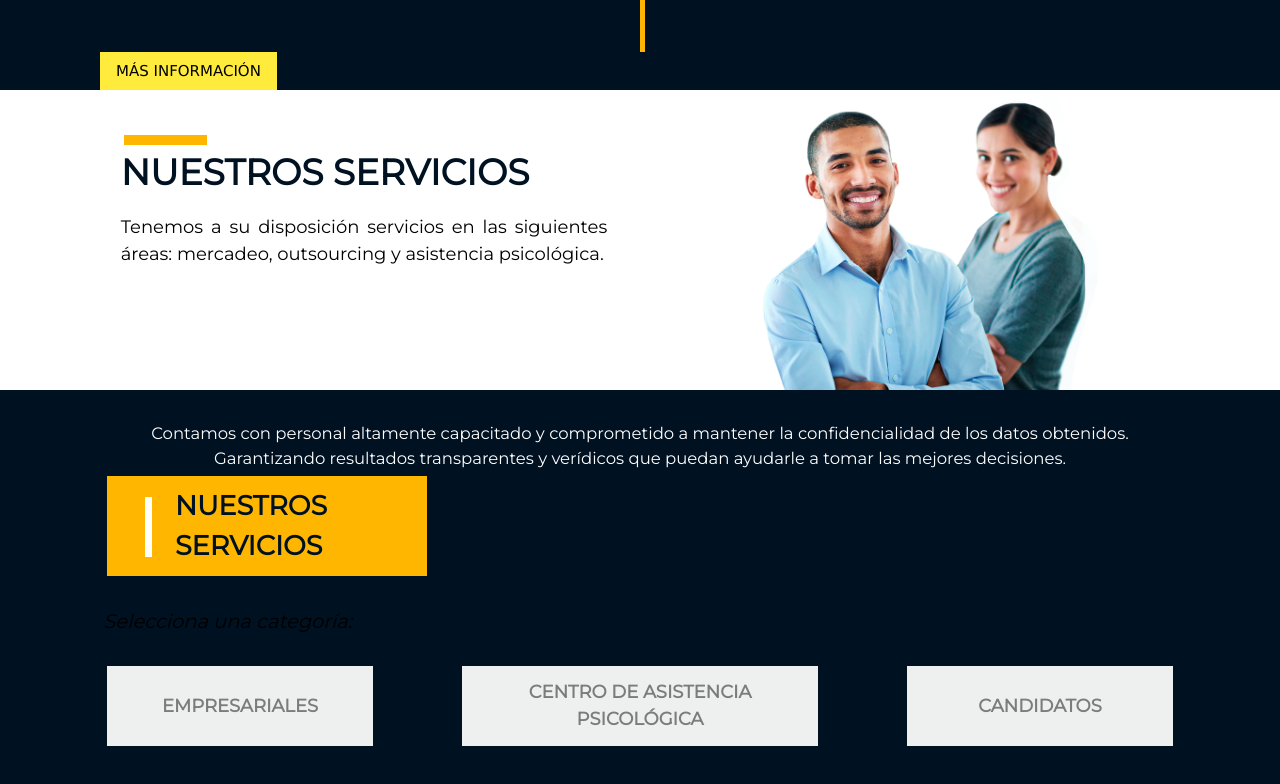
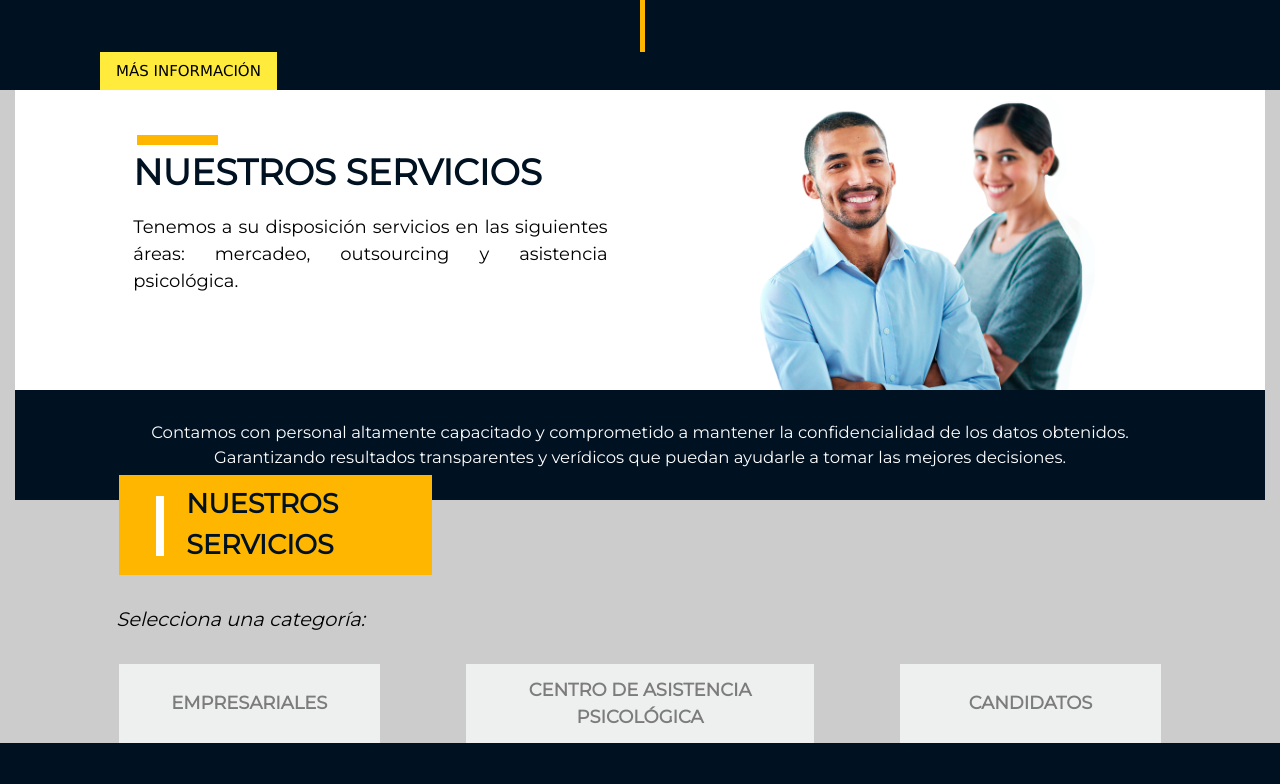
Before and after one commit to milomndz/milomndz.github.io, a plain HTML site: page index.html in a window 1280 px wide. Shown: the part 2081-2865 px from the top of the page. Drawn offline with nearby package versions, Linux system fonts and the light colour scheme.

Commit message:
Fix background

```diff
--- a/css/style.css
+++ b/css/style.css
@@ -5,7 +5,9 @@ navbar{
     font-family: 'Montserrat', sans-serif;
     font-size: 15px;
 }
-
+.serv{
+    background-color: #cccccc;
+}
 #principal{
     margin-top: 13vh;
     background-image: url("../img/fondo1.png");
--- a/index.html
+++ b/index.html
@@ -136,6 +136,7 @@
 
 
     <!--Aquí inicia la parte de Herberth-->
+   <div class="container-fluid serv">
     <div class="container-fluid">
         <div class="row">
             <div class="col-md-7 nues_ser">
@@ -575,6 +576,7 @@
         </div>
         <!--candidatos end-->
     </div>
+   </div>
     <!--Aquí acaba la parte de Herberth-->
 
     <div class="container-fluid" id="contact">
```
Lines whose indentation alone changed are shown as unchanged.
